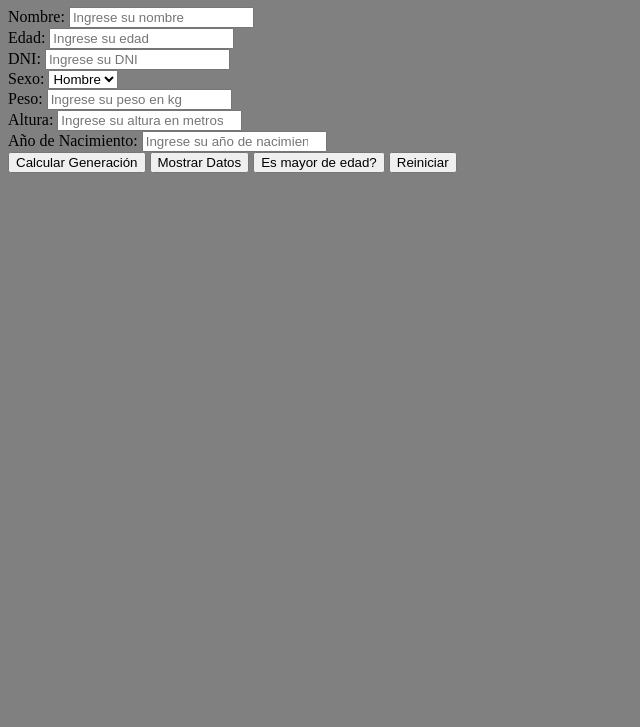
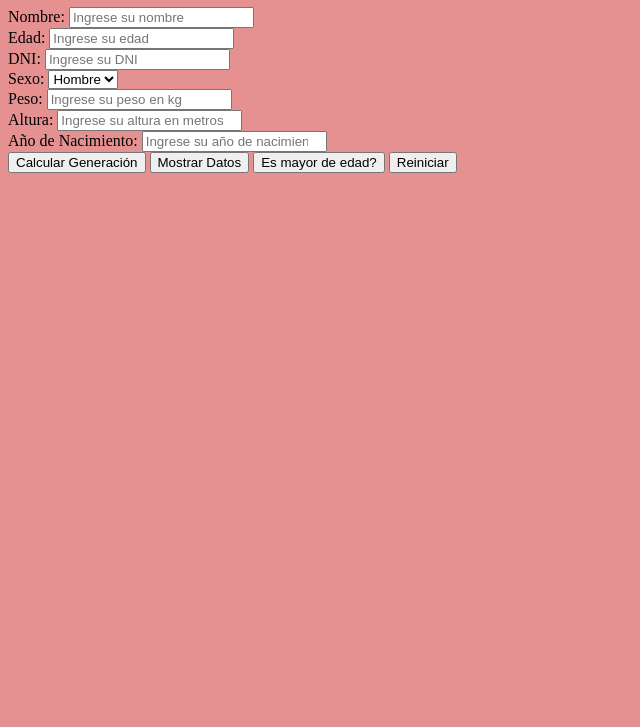
Before and after one commit to juanmakorn/tp5Ejercicio3, a plain HTML site: page index.html in a window 1280 px wide. Shown: the part 73-800 px from the top of the page, without its empty margins (0-640 px from the left). Drawn offline with Linux system fonts and the light colour scheme.

Commit message:
Ejercicio 3 en el dev con fix

```diff
--- a/CSS/style.css
+++ b/CSS/style.css
@@ -1,3 +1,3 @@
 body{
-    background-color: gray;
+    background-color: rgb(229, 145, 145);
 }
```
